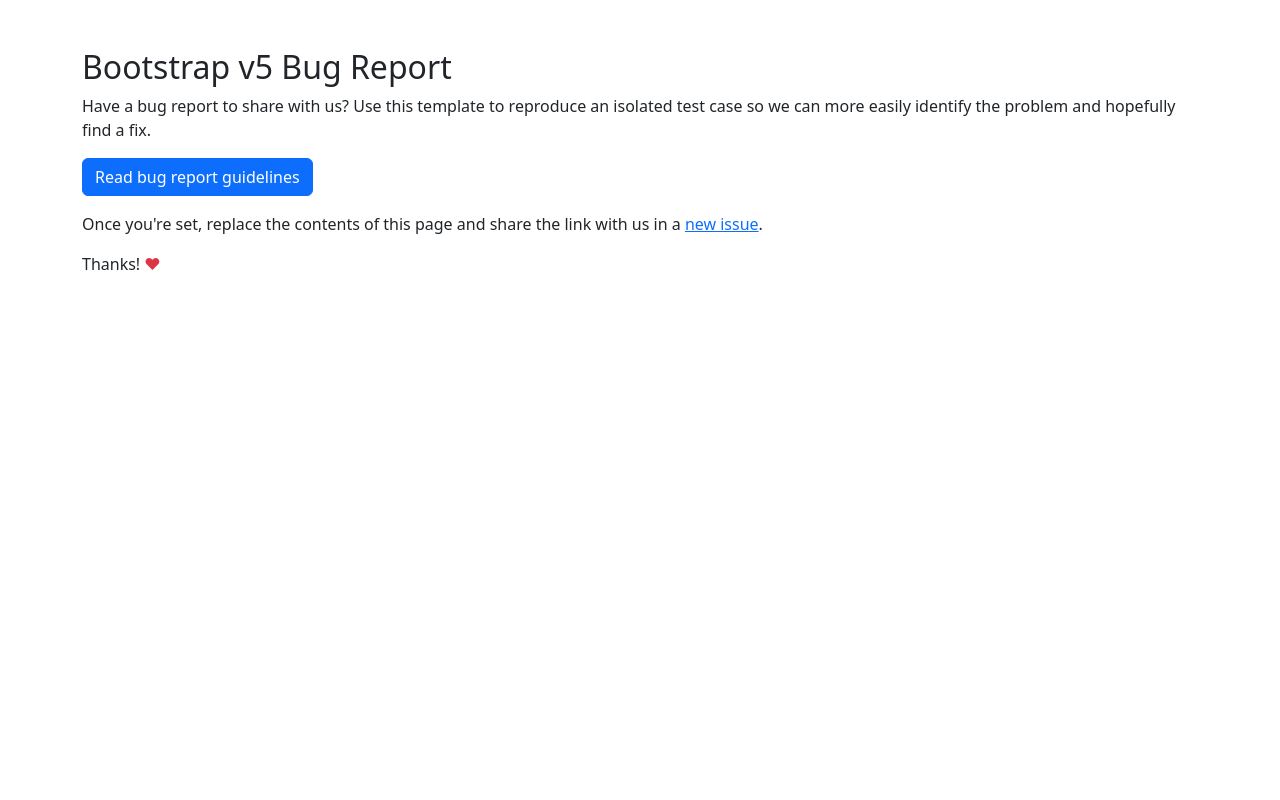
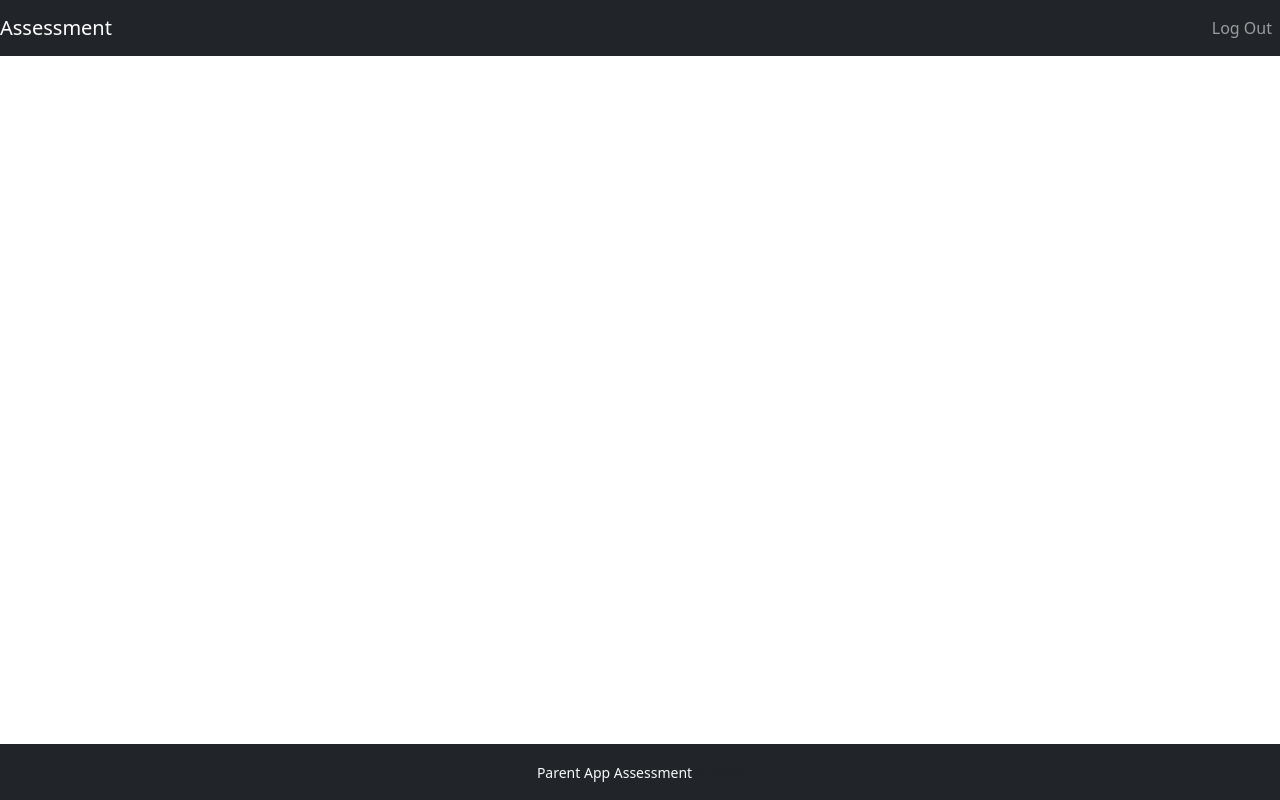
Before and after one commit to Mohamedrezk-web/parent-aps-assesment, an Angular app: page / in a window 1280 px wide. Built offline with nearby package versions, Linux system fonts and the light colour scheme.

Commit message:
Feature/layout (#2)
* add footer component

* add header component

* add layout component

---------

Co-authored-by: Mohamedrezk-web <mohamedrizkmr6@gmail.com>

```diff
--- a/src/app/app.component.html
+++ b/src/app/app.component.html
@@ -1,29 +1 @@
-<!-- Follow these instructions, please! -->
-<div class="container py-5">
-  <h1 class="h2">Bootstrap v5 Bug Report</h1>
-  <p>
-    Have a bug report to share with us? Use this template to reproduce an
-    isolated test case so we can more easily identify the problem and hopefully
-    find a fix.
-  </p>
-  <p>
-    <a
-      class="btn btn-primary"
-      href="https://github.com/twbs/bootstrap/blob/main/.github/CONTRIBUTING.md#bug-reports"
-      rel="noopener noreferrer"
-      target="_blank"
-      >Read bug report guidelines</a
-    >
-  </p>
-  <p>
-    Once you're set, replace the contents of this page and share the link with
-    us in a
-    <a
-      href="https://github.com/twbs/bootstrap/issues/new/choose"
-      rel="noopener noreferrer"
-      target="_blank"
-      >new issue</a
-    >.
-  </p>
-  <p>Thanks! <span class="text-danger">♥</span></p>
-</div>
+<app-layout></app-layout>
--- a/src/app/app.component.ts
+++ b/src/app/app.component.ts
@@ -1,13 +1,11 @@
 import { Component } from '@angular/core';
-import { RouterOutlet } from '@angular/router';
+import { LayoutComponent } from './ui/layout/layout.component';
 
 @Component({
   selector: 'app-root',
   standalone: true,
-  imports: [RouterOutlet],
+  imports: [LayoutComponent],
   templateUrl: './app.component.html',
-  styleUrl: './app.component.scss'
+  styleUrl: './app.component.scss',
 })
-export class AppComponent {
-  title = 'assessment';
-}
+export class AppComponent {}
--- /dev/null
+++ b/src/app/ui/footer/footer.component.html
@@ -0,0 +1,10 @@
+<div class="py-3 bg-dark text-center">
+  <small>
+    <a
+      href="https://github.com/Mohamedrezk-web/parent-aps-assessment"
+      class="text-light text-decoration-none"
+      >Parent App Assessment</a
+    >
+    &copy; 2024</small
+  >
+</div>
--- /dev/null
+++ b/src/app/ui/header/header.component.html
@@ -0,0 +1,9 @@
+<nav class="navbar navbar-dark bg-dark">
+  <a class="navbar-brand"> Assessment </a>
+  <div class="mr-auto"></div>
+  <div class="navbar-expand">
+    <div class="navbar-nav">
+      <a class="nav-item nav-link">Log Out</a>
+    </div>
+  </div>
+</nav>
--- /dev/null
+++ b/src/app/ui/header/header.component.ts
@@ -0,0 +1,12 @@
+import { Component, OnInit } from '@angular/core';
+
+@Component({
+  selector: 'app-header',
+  standalone: true,
+  templateUrl: './header.component.html',
+})
+export class HeaderComponent implements OnInit {
+  constructor() {}
+
+  ngOnInit(): void {}
+}
--- /dev/null
+++ b/src/app/ui/layout/layout.component.html
@@ -0,0 +1,7 @@
+<app-header></app-header>
+<main class="flex-shrink-0">
+  <router-outlet></router-outlet>
+</main>
+<footer class="mt-auto">
+  <app-footer></app-footer>
+</footer>
--- /dev/null
+++ b/src/app/ui/layout/layout.component.ts
@@ -0,0 +1,17 @@
+import { Component } from '@angular/core';
+import { RouterOutlet } from '@angular/router';
+import { HeaderComponent } from '../header/header.component';
+import { FooterComponent } from '../footer/footer.component';
+
+@Component({
+  selector: 'app-layout',
+  standalone: true,
+  templateUrl: './layout.component.html',
+  imports: [RouterOutlet, HeaderComponent, FooterComponent],
+  host: {
+    class: 'd-flex flex-column h-100 w-100',
+  },
+})
+export class LayoutComponent {
+  constructor() {}
+}
--- a/src/styles.scss
+++ b/src/styles.scss
@@ -1 +1,5 @@
 /* You can add global styles to this file, and also import other style files */
+body {
+  width: 100vw;
+  height: 100vh;
+}
```
Also changed, not shown: src/app/ui/footer/footer.component.ts (added, +10 -0 lines).
